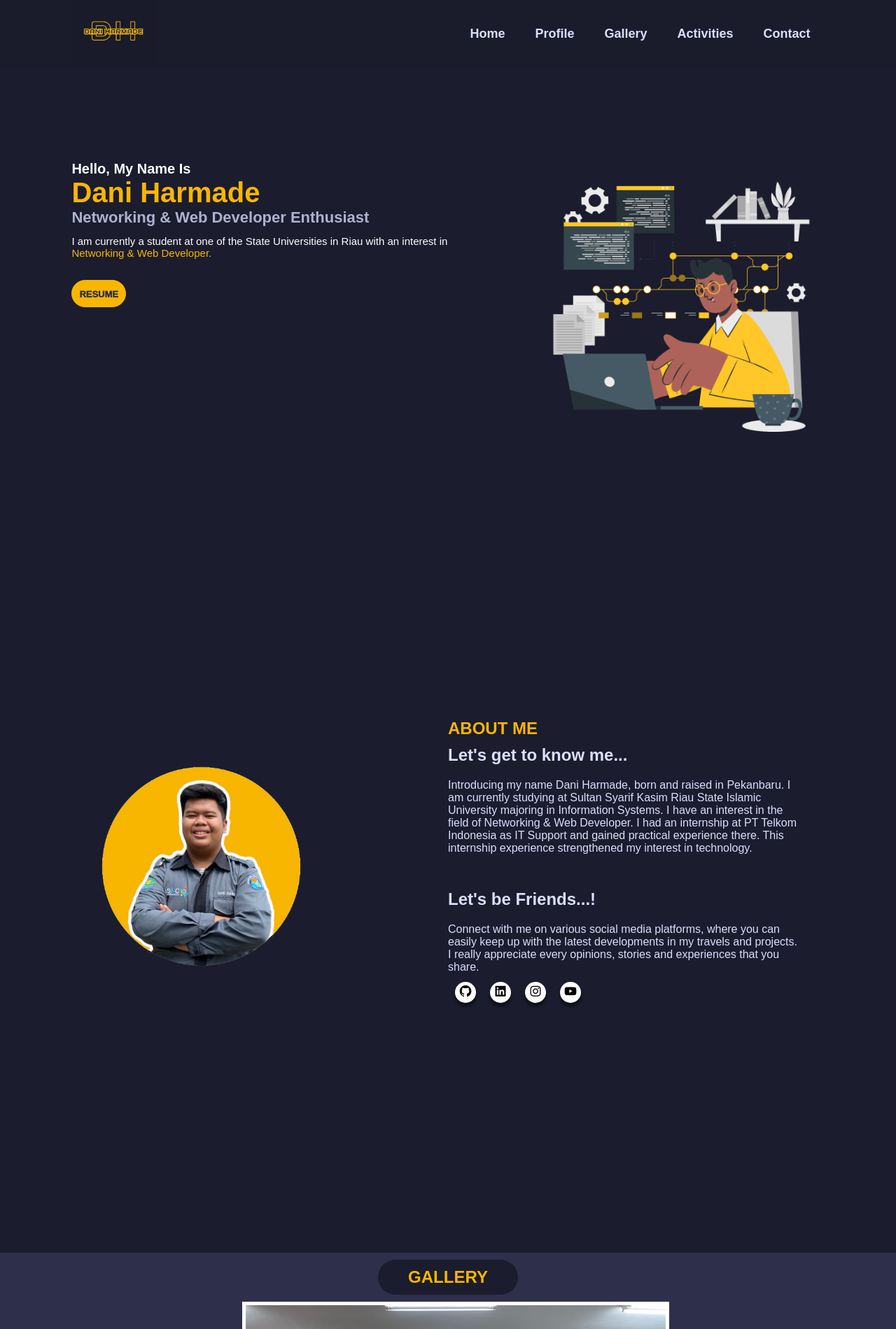
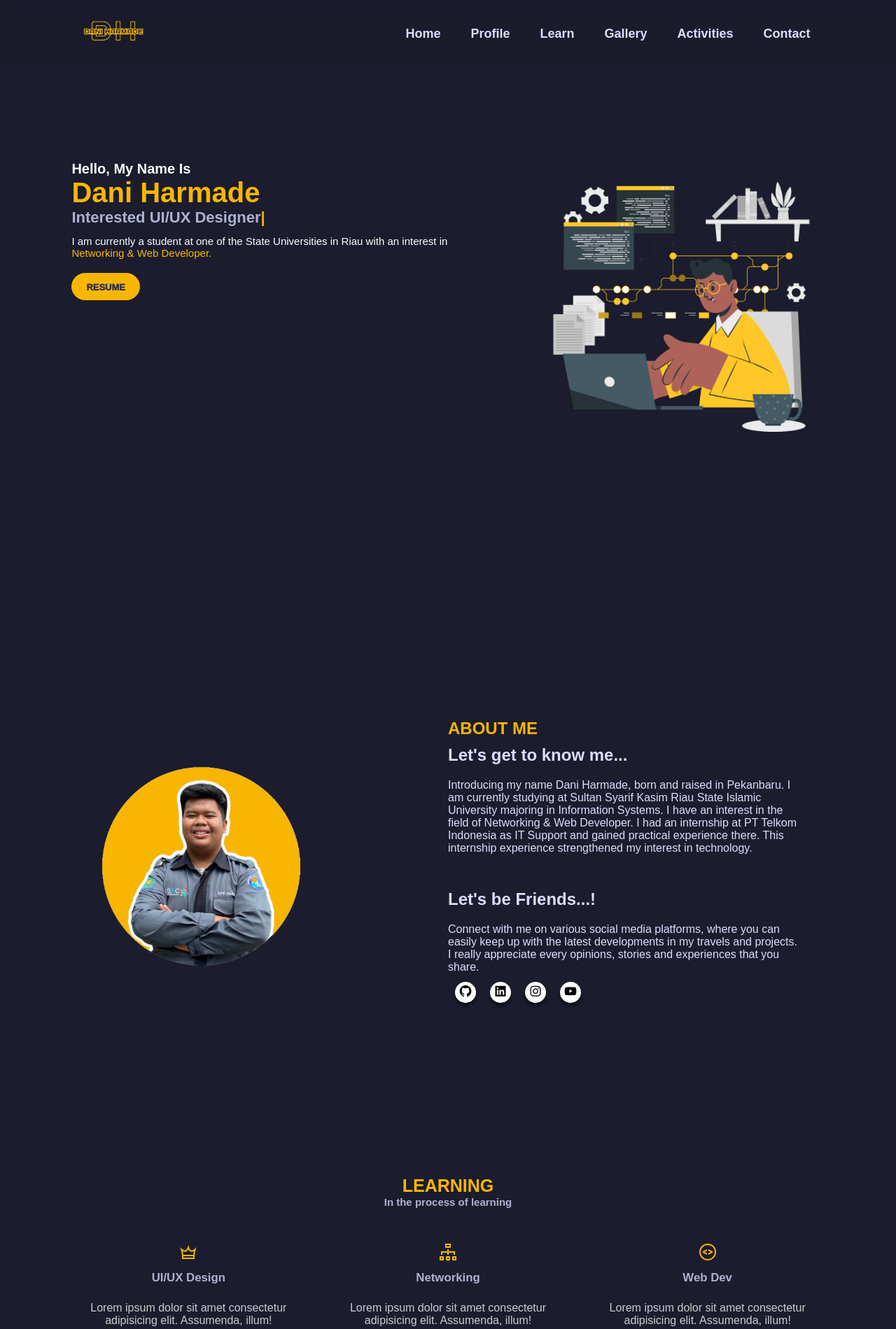
Before and after one commit to daniharmade/pweb-harmade-uts, a PHP site: page / in a window 1280 px wide. Shown: the top 1899 px of the page at 70% size. Run offline with PHP 8.4, Linux system fonts and the light colour scheme; some libraries are stand-ins or nearby versions.

Commit message:
tambah menu learn

```diff
--- a/bumasi.html
+++ b/bumasi.html
@@ -3,7 +3,7 @@
   <head>
     <meta charset="UTF-8" />
     <meta name="viewport" content="width=device-width, initial-scale=1.0" />
-    <title>Website Sederhana</title>
+    <title>BUMASI</title>
     <link rel="icon" href="assets/logoril.jpeg" type="image/x-icon" />
     <link rel="stylesheet" href="bumasi.css" />
   </head>
--- a/fortasi.html
+++ b/fortasi.html
@@ -3,7 +3,7 @@
   <head>
     <meta charset="UTF-8" />
     <meta name="viewport" content="width=device-width, initial-scale=1.0" />
-    <title>Website Sederhana</title>
+    <title>FORTASI</title>
     <link rel="icon" href="assets/logoril.jpeg" type="image/x-icon" />
     <link rel="stylesheet" href="fortasi.css" />
   </head>
--- a/index.html
+++ b/index.html
@@ -13,6 +13,9 @@
       href="https://unpkg.com/boxicons@latest/css/boxicons.min.css"
     />
     <script src="https://unpkg.com/@phosphor-icons/web"></script>
+
+    <!-- TYPED JS -->
+    <script src="https://unpkg.com/typed.js@2.0.16/dist/typed.umd.js"></script>
     <!-- <link href="/dist/output.css" rel="stylesheet" /> -->
   </head>
   <body>
@@ -30,6 +33,7 @@
         <ul id="menu-list" class="hidden">
           <li><a href="#detail">Home</a></li>
           <li><a href="#profile">Profile</a></li>
+          <li><a href="#learn">Learn</a></li>
           <li><a href="#gallery-container">Gallery</a></li>
           <li><a href="#aktifitas">Activities</a></li>
           <li><a href="#contact">Contact</a></li>
@@ -42,7 +46,7 @@
       <div class="detail">
         <h3>Hello, My Name Is</h3>
         <h1>Dani Harmade</h1>
-        <h2>Networking & Web Developer Enthusiast</h2>
+        <h2>Interested <span class="typing-text"></span></h2>
         <p>
           I am currently a student at one of the State Universities in Riau with
           an interest in
@@ -90,7 +94,7 @@
             experiences that you share.
           </p>
 
-          <div class="social">
+          <div class="social" id="learn">
             <a href="https://github.com/daniharmade" target="_blank"
               ><i class="bx bxl-github"></i
             ></a>
@@ -109,8 +113,84 @@
         </div>
       </div>
     </section>
+    <!-- PROFILE END -->
+
+    <!-- LEARN -->
+    <section id="learning">
+      <div class="main-container">
+        <div class="judul-learning">
+          <h1><span>LEARNING</span></h1>
+          <h3>In the process of learning</h3>
+        </div>
+
+        <div class="grid-3">
+          <!-- LEARNING 1 -->
+          <div class="learning">
+            <div class="learning-icon">
+              <svg
+                xmlns="http://www.w3.org/2000/svg"
+                width="24"
+                height="24"
+                viewBox="0 0 24 24"
+              >
+                <path
+                  d="M24 5c-3.923 3.265-5.623 4.716-7.15 4.716-2.44 0-3.681-3.675-4.85-7.716-1.165 4.028-2.41 7.715-4.853 7.715-1.513 0-3.168-1.404-7.147-4.715 3.321 7.018 3 14.292 3 17h18c0-1.718-.478-9.65 3-17zm-16.853 6.715c2.295 0 3.787-1.64 4.853-3.761 1.064 2.122 2.556 3.762 4.85 3.762 1.121 0 2.188-.43 3.126-1.042-.432 1.907-.68 3.72-.82 5.326h-14.322c-.138-1.617-.38-3.423-.808-5.324.927.607 2 1.039 3.121 1.039zm-2.14 8.285c-.003-.593-.016-1.267-.047-2h14.065c-.032.745-.046 1.422-.047 2h-13.971z"
+                />
+              </svg>
+            </div>
+            <h4>UI/UX Design</h4>
+            <p>
+              Lorem ipsum dolor sit amet consectetur adipisicing elit.
+              Assumenda, illum!
+            </p>
+          </div>
+
+          <!-- LEARNING 2 -->
+          <div class="learning">
+            <div class="learning-icon">
+              <svg
+                xmlns="http://www.w3.org/2000/svg"
+                width="24"
+                height="24"
+                viewBox="0 0 24 24"
+              >
+                <path
+                  d="M14 2v2h-4v-2h4zm2-2h-8v6h8v-6zm-12 20v2h-2v-2h2zm2-2h-6v6h6v-6zm16 2v2h-2v-2h2zm2-2h-6v6h6v-6zm-11-7v-3h-2v3h-9v5h2v-3h7v3h2v-3h7v3h2v-5h-9zm0 9v2h-2v-2h2zm2-2h-6v6h6v-6z"
+                />
+              </svg>
+            </div>
+            <h4>Networking</h4>
+            <p>
+              Lorem ipsum dolor sit amet consectetur adipisicing elit.
+              Assumenda, illum!
+            </p>
+          </div>
+          <!-- LEARN END -->
+
+          <!-- LEARNING 3 -->
+          <div class="learning">
+            <div class="learning-icon">
+              <svg
+                xmlns="http://www.w3.org/2000/svg"
+                width="24"
+                height="24"
+                viewBox="0 0 24 24"
+              >
+                <path
+                  d="M12 2c5.514 0 10 4.486 10 10s-4.486 10-10 10-10-4.486-10-10 4.486-10 10-10zm0-2c-6.627 0-12 5.373-12 12s5.373 12 12 12 12-5.373 12-12-5.373-12-12-12zm-1 16l-6-2.935v-2.131l6-2.934v2.199l-3.64 1.801 3.64 1.796v2.204zm2-8v2.199l3.64 1.801-3.64 1.796v2.204l6-2.935v-2.131l-6-2.934z"
+                />
+              </svg>
+            </div>
+            <h4>Web Dev</h4>
+            <p>
+              Lorem ipsum dolor sit amet consectetur adipisicing elit.
+              Assumenda, illum!
+            </p>
+          </div>
+        </div>
+      </div>
+    </section>
     <div class="gap-gallery" id="gallery-container"></div>
-    <!-- PROFILE END -->
 
     <!-- GALLERY -->
     <div class="gallery-container">
@@ -120,13 +200,13 @@
         </div>
 
         <div class="gallery">
-          <img src="assets/foto1.jpg" class="jumbo" />
+          <img src="assets/foto1test.png" class="jumbo" />
           <div class="thumbnail">
-            <img src="assets/foto1.jpg" class="thumb" />
-            <img src="assets/foto2.jpeg" class="thumb" />
+            <img src="assets/foto1test.png" class="thumb" />
+            <img src="assets/foto2test.png" class="thumb" />
             <img src="assets/foto3.jpeg" class="thumb" />
             <img src="assets/foto4.jpeg" class="thumb" />
-            <img src="assets/foto5.jpeg" class="thumb" />
+            <img src="assets/foto5test.png" class="thumb" />
             <img src="assets/foto6.jpeg" class="thumb" />
           </div>
         </div>
@@ -347,10 +427,7 @@
               </a>
             </div>
 
-            <p>
-              Praktek Kerja Lapangan di PT. Telkom Indonesia pada bulan Juli
-              2021 - Desember 2021
-            </p>
+            <p>Buka Bersama Sistem Informasi (BUMASI)</p>
           </div>
         </div>
       </div>
@@ -405,9 +482,9 @@
           <div class="footer-col">
             <h4>Category</h4>
             <ul>
-              <li><a href="#">Programming</a></li>
-              <li><a href="#">Networking</a></li>
-              <li><a href="#">Technology</a></li>
+              <li><a href="#learn">Programming</a></li>
+              <li><a href="#learn">Networking</a></li>
+              <li><a href="#learn">UI/UX Designer</a></li>
             </ul>
           </div>
           <div class="footer-col">
@@ -416,7 +493,7 @@
               <li><a href="#detail">Home</a></li>
               <li><a href="#about">Profile</a></li>
               <li><a href="#gallery">Gallery</a></li>
-              <li><a href="#">Activities</a></li>
+              <li><a href="#aktifitas">Activities</a></li>
               <li><a href="#contact">Contacts</a></li>
             </ul>
           </div>
--- a/magang.html
+++ b/magang.html
@@ -3,7 +3,7 @@
   <head>
     <meta charset="UTF-8" />
     <meta name="viewport" content="width=device-width, initial-scale=1.0" />
-    <title>Website Sederhana</title>
+    <title>Magang</title>
     <link rel="icon" href="assets/logoril.jpeg" type="image/x-icon" />
     <link rel="stylesheet" href="magang.css" />
   </head>
--- a/pelatihanjna.html
+++ b/pelatihanjna.html
@@ -3,7 +3,7 @@
   <head>
     <meta charset="UTF-8" />
     <meta name="viewport" content="width=device-width, initial-scale=1.0" />
-    <title>Website Sederhana</title>
+    <title>PELATIHAN JNA</title>
     <link rel="icon" href="assets/logoril.jpeg" type="image/x-icon" />
     <link rel="stylesheet" href="pelatihanjna.css" />
   </head>
--- a/scripts.js
+++ b/scripts.js
@@ -30,10 +30,11 @@ humberger.addEventListener("click", () => {
   menuList.classList.toggle("hidden");
 });
 
+// TYPING TEXT
 var typed = new Typed(".typing-text", {
-  strings: ["Network Engineer", "Web Developer", "Technology"],
+  strings: ["Web Developer", "Networking", "UI/UX Designer"],
+  typeSpeed: 50,
+  backSpeed: 50,
+  backDelay: 1000,
   loop: true,
-  typeSpeed: 50,
-  backSpeed: 25,
-  backDelay: 500,
 });
--- a/studyclub.html
+++ b/studyclub.html
@@ -3,7 +3,7 @@
   <head>
     <meta charset="UTF-8" />
     <meta name="viewport" content="width=device-width, initial-scale=1.0" />
-    <title>Website Sederhana</title>
+    <title>ISNC Research</title>
     <link rel="icon" href="assets/logoril.jpeg" type="image/x-icon" />
     <link rel="stylesheet" href="studyclub.css" />
   </head>
--- a/style.css
+++ b/style.css
@@ -122,9 +122,10 @@ nav ul li a:hover {
 
 .detail button {
   background-color: #f9b600;
-  padding: 10px;
+  padding: 10px 20px 10px 20px;
+  /* padding-left: 20px; */
   border-radius: 30px;
-  margin-top: 30px;
+  margin-top: 20px;
   border: 1px solid #f9b600;
   font-size: 15px;
   transition: all 0.5s ease;
@@ -141,6 +142,55 @@ nav ul li a:hover {
   font-weight: bold;
   font-weight: 1000;
   color: #2e304b;
+}
+
+.main-container {
+  width: 100%;
+  padding: 0 100px;
+  box-sizing: border-box;
+}
+
+.judul-learning {
+  text-align: center;
+  margin-bottom: 40px;
+}
+
+.judul-learning h1 {
+  font-size: 25px;
+}
+
+.judul-learning h3 {
+  font-size: 15px;
+  color: #afb1d1;
+}
+
+.learning {
+  /* padding: 3rem 2rem; */
+  text-align: center;
+}
+
+.learning h4 {
+  margin-bottom: 1.5rem;
+  /* font-weight: 500; */
+  font-size: 1.05rem;
+  color: #afb1d1;
+}
+
+.learning p {
+  color: #afb1d1;
+  color: #ccc;
+}
+
+.learning-icon {
+  background-color: #1b1c2d;
+  width: fit-content;
+  margin: 0 auto;
+  padding: 0.7rem 1rem;
+  border-radius: 0.5rem;
+}
+
+.learning-icon svg {
+  fill: #f9b600;
 }
 
 @keyframes typing {
@@ -509,11 +559,19 @@ span {
   width: 65%;
   height: 30px;
   margin-top: 2px;
-  background-color: #f9b600;
+  background-color: #afb1d1;
   border-radius: 5px;
-  border: 1px solid #f9b600;
+  border: 1px solid #afb1d1;
   font-weight: bold;
   font-size: 15px;
+  color: #2e304b;
+  transition: 0.3s;
+  cursor: pointer;
+}
+
+.kirim button:hover {
+  background-color: #f9b600;
+  border: 1px solid #f9b600;
 }
 
 /* footer */
@@ -542,7 +600,7 @@ ul {
 
 .footer-col h4 {
   font-size: 18px;
-  color: #ffffff;
+  color: #f9b600;
   text-transform: capitalize;
   margin-bottom: 35px;
   font-weight: 500;
@@ -567,7 +625,6 @@ ul {
 .footer-col ul li a {
   font-size: 16px;
   text-transform: capitalize;
-  color: #ffffff;
   text-decoration: none;
   font-weight: 300;
   color: #afb1d1;
@@ -576,7 +633,7 @@ ul {
 }
 
 .footer-col ul li a:hover {
-  color: #ffffff;
+  color: #f9b600;
   padding-left: 8px;
 }
 
@@ -599,3 +656,7 @@ ul {
   transform: translate(0, -8px);
   box-shadow: 0 20px 8px rgba(0, 0, 0, 0.7);
 }
+
+.typing-text {
+  color: #afb1d1;
+}
--- a/ujikom.html
+++ b/ujikom.html
@@ -3,7 +3,7 @@
   <head>
     <meta charset="UTF-8" />
     <meta name="viewport" content="width=device-width, initial-scale=1.0" />
-    <title>Website Sederhana</title>
+    <title>Ujian Kompetensi Keahlian</title>
     <link rel="icon" href="assets/logoril.jpeg" type="image/x-icon" />
     <link rel="stylesheet" href="ujikom.css" />
   </head>
```
Also changed, not shown: assets/foto1.jpg (deleted), assets/foto1test.png (added), assets/foto2.jpeg (deleted), assets/foto2test.png (added), assets/foto5.jpeg (deleted), assets/foto5test.png (added), assets/madefoto.png (deleted), assets/madefoto1.png (deleted).
